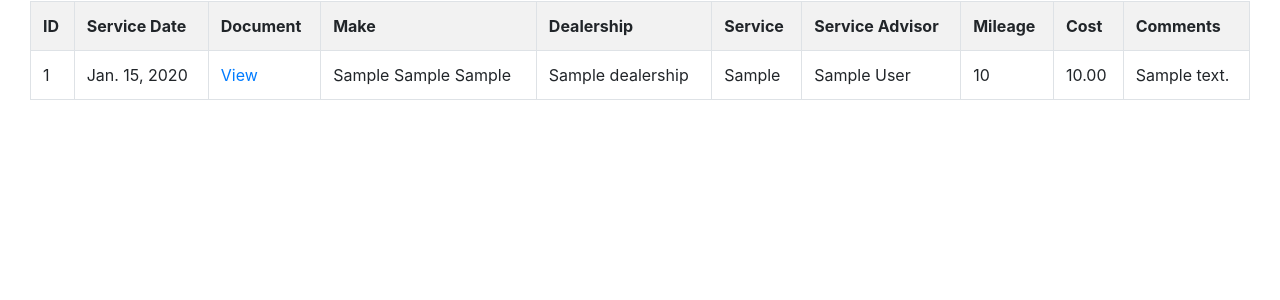
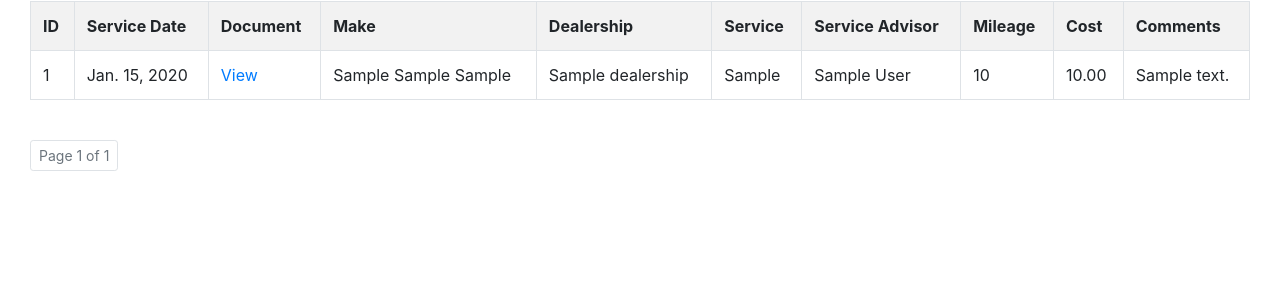
Before and after one commit to MKing301/django-mult-app, a Django app: page /autos/log/ in a window 1280 px wide. Shown: the part 150-450 px from the top of the page. Run offline with Django 3.2, Linux system fonts and the light colour scheme; tables that the repository leaves empty hold one stand-in row (values such as "Sample post"); some libraries are stand-ins or nearby versions.

Commit message:
Add bootstrap pagination to auto app log template

```diff
--- a/project/templates/automotive/log.html
+++ b/project/templates/automotive/log.html
@@ -36,5 +36,47 @@
 
         	{% endfor %}
         </table>
+        <br>
+        <nav aria-label="Page navigation">
+          <ul class="pagination  pagination-sm">
+
+              {% if services.has_previous %}
+
+                <li class="page-item">
+                    <a class="page-link" href="?page=1">
+                        &laquo First
+                    </a>
+                </li>
+                <li class="page-item">
+                    <a class="page-link" href="?page={{ services.previous_page_number }}">
+                        Previous
+                    </a>
+                </li>
+
+              {% endif %}
+
+              <li class="page-item disabled">
+                  <a class="page-link" href="#" tabindex="-1" aria-disabled="true">
+                      Page {{ services.number }} of {{ services.paginator.num_pages }}
+                  </a>
+              </li>
+
+              {% if services.has_next %}
+
+                <li class="page-item">
+                    <a class="page-link" href="?page={{services.next_page_number}}">
+                        Next
+                    </a>
+                </li>
+                <li class="page-item">
+                    <a class="page-link" href="?page={{ services.paginator.num_pages }}">
+                        Last &raquo
+                    </a>
+                </li>
+
+              {% endif %}
+
+          </ul>
+        </nav>
     <div>
 {% endblock %}
```
